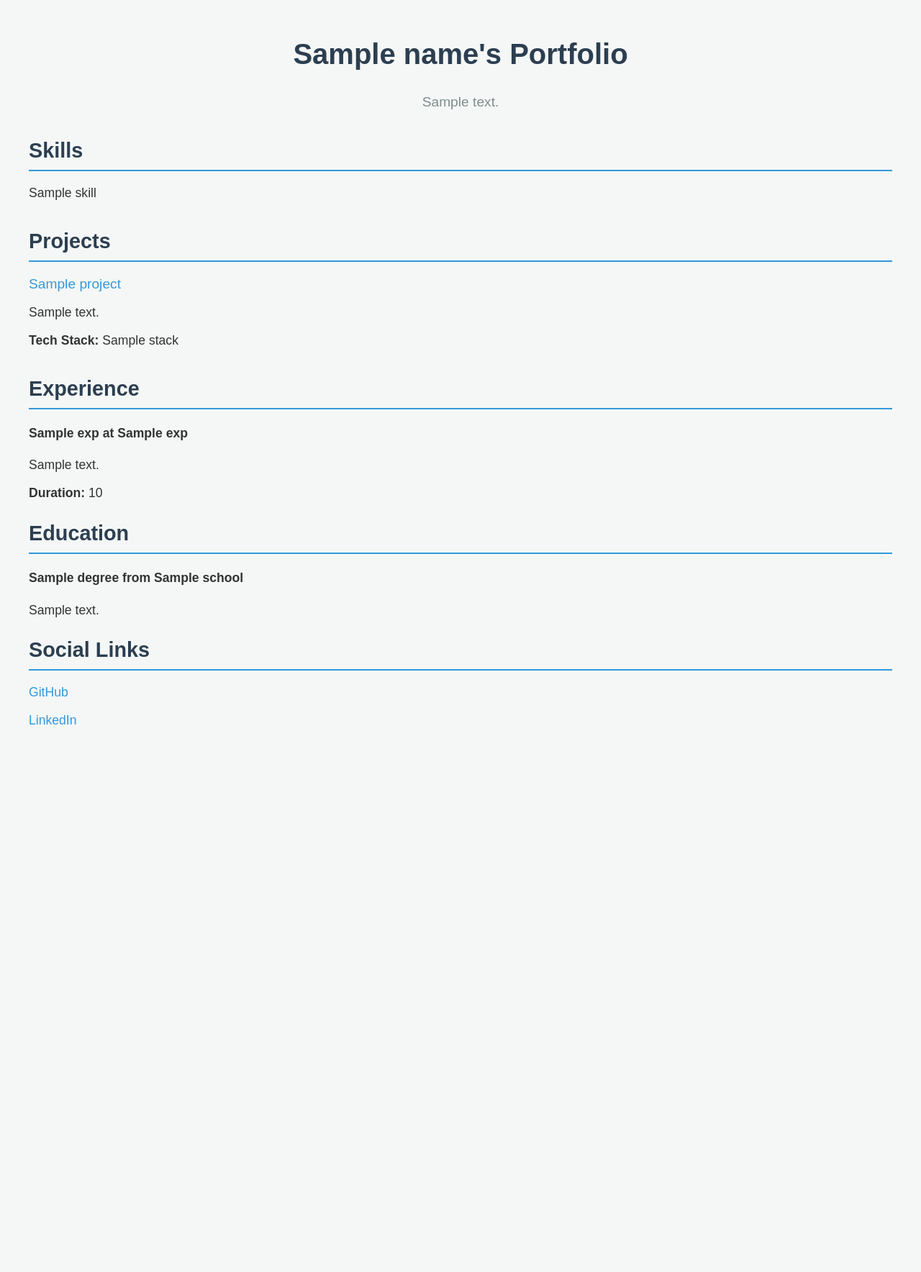
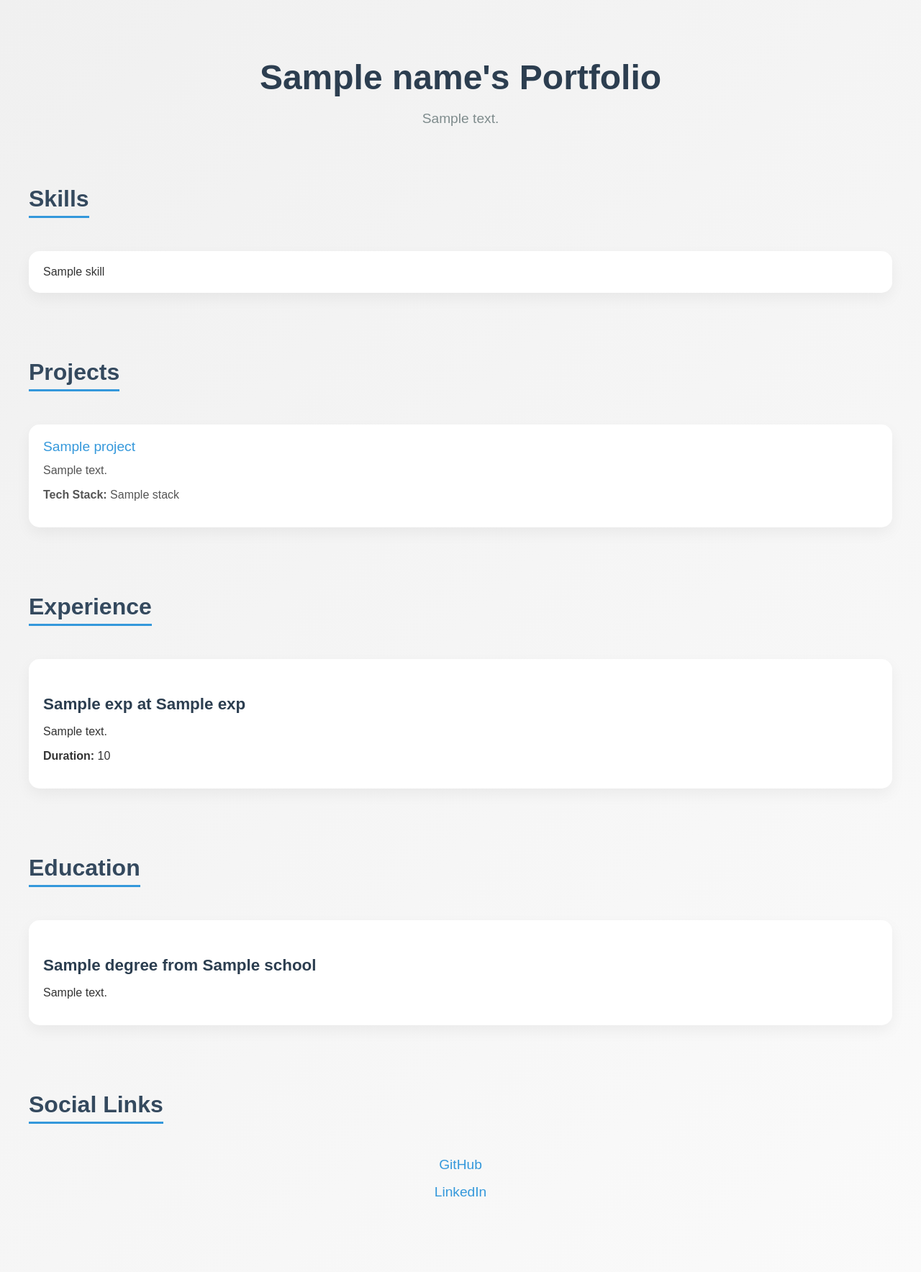
Before and after one commit to rinsham10/folium, a Django app: template builder/templates/template1.html in a window 1280 px wide. Shown: the whole page at 72% size. Before the commit the page ends 1007 px from the top, so only its background shows below. Run offline with Django 5.2, Linux system fonts and the light colour scheme; the template is opened without the code that fills it: most values are stand-ins (such as "Sample title", 1, 10 or a date in 2020).

Commit message:
templatedone

```diff
--- a/builder/static/css/template1.css
+++ b/builder/static/css/template1.css
@@ -1,72 +1,108 @@
-/* template1.css */
-body {
-    font-family: Arial, sans-serif;
-    background-color: #f4f7f6;
-    color: #333;
+/* Reset */
+body, html {
   margin: 0;
   padding: 0;
+  font-family: 'Poppins', sans-serif;
+  background: linear-gradient(135deg, #f0f0f0, #fafafa);
+  color: #333;
 }
 
 .template1 {
   max-width: 1200px;
   margin: 0 auto;
-    padding: 20px;
+  padding: 40px 20px;
 }
 
+/* Header */
 .header {
   text-align: center;
-    margin-bottom: 40px;
+  margin-bottom: 50px;
+  animation: fadeInDown 1s ease forwards;
 }
 
 .header h2 {
-    font-size: 2.5rem;
+  font-size: 3rem;
   color: #2c3e50;
+  margin-bottom: 10px;
 }
 
 .bio {
   font-size: 1.2rem;
   color: #7f8c8d;
-    margin-top: 10px;
 }
 
-  .skills, .projects, .social-links {
-    margin-bottom: 40px;
+/* Section Titles */
+h3 {
+  font-size: 2rem;
+  color: #34495e;
+  margin-bottom: 30px;
+  border-bottom: 3px solid #3498db;
+  display: inline-block;
+  padding-bottom: 5px;
 }
 
-  h3 {
-    font-size: 1.8rem;
-    color: #2c3e50;
-    border-bottom: 2px solid #3498db;
-    padding-bottom: 10px;
-    margin-bottom: 20px;
+/* Sections */
+section {
+  margin-bottom: 60px;
 }
 
+/* Lists */
 ul {
   list-style: none;
   padding: 0;
+  display: grid;
+  grid-template-columns: repeat(auto-fit, minmax(250px, 1fr));
+  gap: 20px;
 }
 
+/* List Items as Cards */
 li {
-    font-size: 1.1rem;
-    margin-bottom: 10px;
+  background: white;
+  padding: 20px;
+  border-radius: 15px;
+  box-shadow: 0 8px 20px rgba(0, 0, 0, 0.05);
+  transition: transform 0.3s ease, box-shadow 0.3s ease;
 }
 
+li:hover {
+  transform: translateY(-8px);
+  box-shadow: 0 12px 30px rgba(0, 0, 0, 0.1);
+}
+
+/* Projects */
 .project-link {
+  display: inline-block;
   font-size: 1.2rem;
   color: #3498db;
   text-decoration: none;
+  margin-bottom: 8px;
 }
 
 .project-link:hover {
   text-decoration: underline;
 }
 
+.project p {
+  margin-top: 5px;
+  color: #555;
+  font-size: 1rem;
+}
+
+/* Experience & Education Items */
+.experience-item h4,
+.education-item h4 {
+  font-size: 1.4rem;
+  margin-bottom: 5px;
+  color: #2c3e50;
+}
+
+/* Social Links */
 .social-links p {
-    font-size: 1.1rem;
+  text-align: center;
 }
 
 .social-link {
-    font-size: 1.1rem;
+  font-size: 1.2rem;
   color: #3498db;
   text-decoration: none;
 }
@@ -74,3 +110,15 @@ body {
 .social-link:hover {
   text-decoration: underline;
 }
+
+/* Animations */
+@keyframes fadeInDown {
+  from {
+      opacity: 0;
+      transform: translateY(-40px);
+  }
+  to {
+      opacity: 1;
+      transform: translateY(0);
+  }
+}
```
Also changed, not shown: db.sqlite3. Lines whose indentation alone changed are shown as unchanged.
